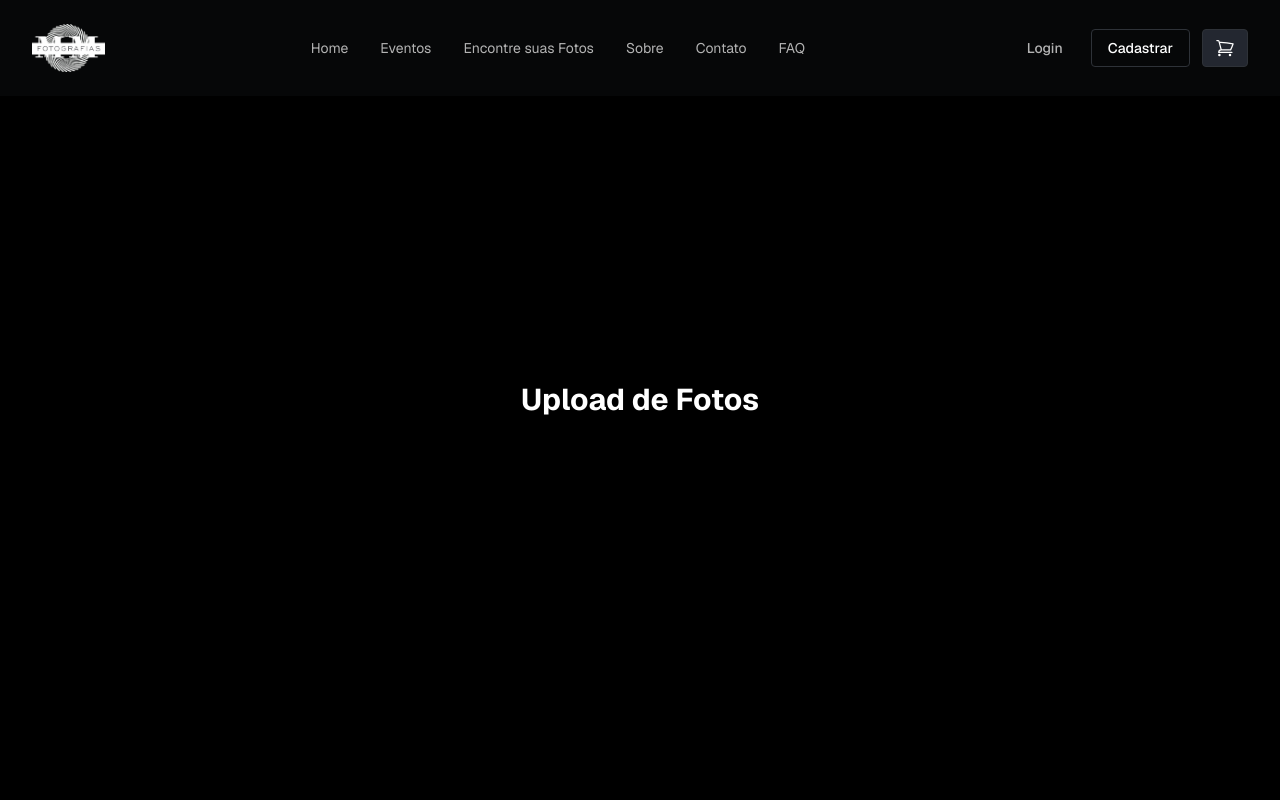
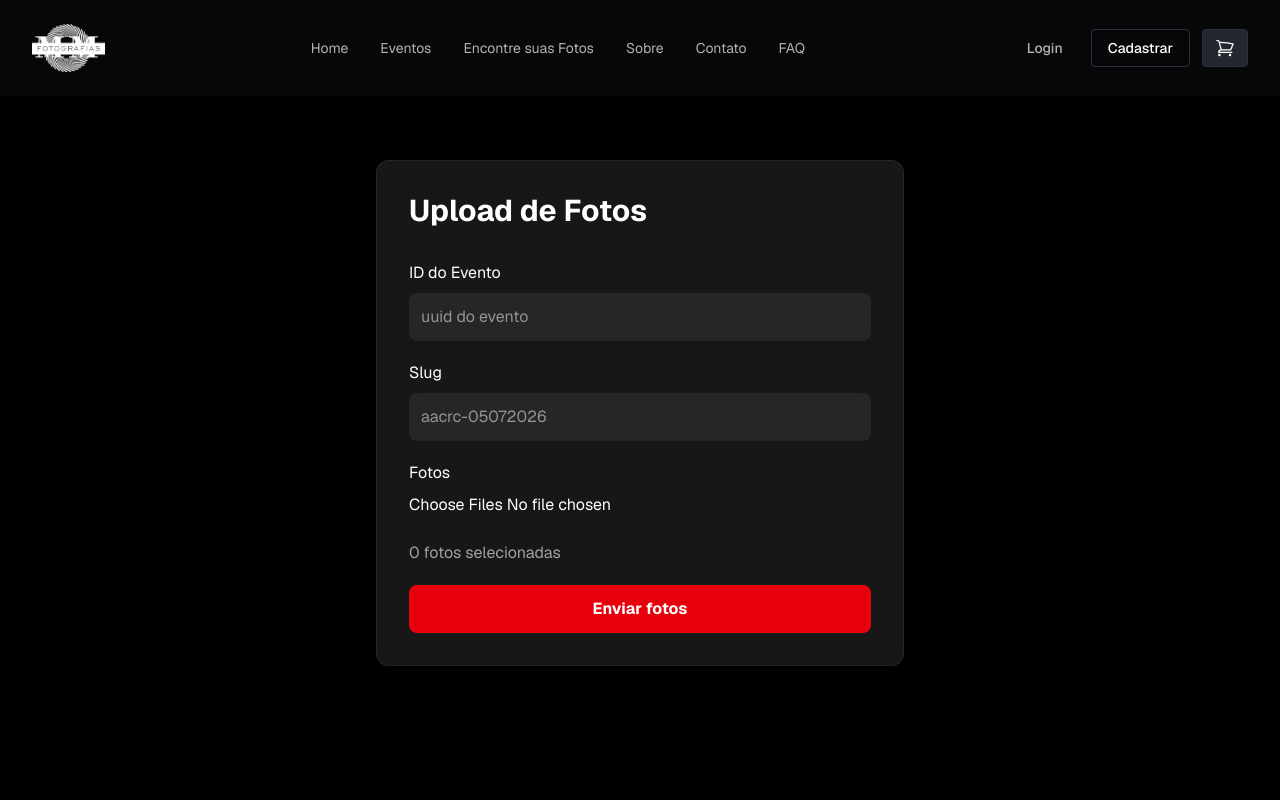
Before and after one commit to bytheusss/mm-fotografias, a Next.js app: page /admin/upload in a window 1280 px wide. Shown: the top 800 px of the page. Built offline with nearby package versions, Linux system fonts and the light colour scheme.

Commit message:
corrige layout upload admin

```diff
--- a/src/app/admin/upload/page.tsx
+++ b/src/app/admin/upload/page.tsx
@@ -1,9 +1,230 @@
+"use client";
+
+import { useState } from "react";
+
 export default function UploadPage() {
-    return (
-      <main className="min-h-screen bg-black text-white flex items-center justify-center">
-        <h1 className="text-3xl font-bold">
-          Upload de Fotos
-        </h1>
-      </main>
+
+  const [files,setFiles] = useState<File[]>([]);
+  const [eventId,setEventId] = useState("");
+  const [slug,setSlug] = useState("");
+
+  const [loading,setLoading] = useState(false);
+  const [message,setMessage] = useState("");
+
+
+  async function handleUpload(){
+
+    if(!files.length){
+      alert("Selecione as fotos");
+      return;
+    }
+
+    const formData = new FormData();
+
+    files.forEach(file=>{
+      formData.append("files", file);
+    });
+
+    formData.append("event_id", eventId);
+    formData.append("slug", slug);
+
+    setLoading(true);
+
+    const response = await fetch(
+      "/api/upload-batch",
+      {
+        method:"POST",
+        body:formData
+      }
     );
+
+    const data = await response.json();
+
+
+    if(data.success){
+
+      setMessage(
+        `${data.total} fotos enviadas com sucesso!`
+      );
+
+    }else{
+
+      setMessage(
+        data.error || "Erro"
+      );
+
+    }
+
+    setLoading(false);
+
   }
+
+
+  return (
+
+    <main
+      className="
+        min-h-screen
+        bg-black
+        text-white
+        pt-32
+        pb-20
+      "
+    >
+
+      <div
+        className="
+          max-w-xl
+          mx-auto
+          px-6
+          mt-8
+        "
+      >
+
+        <div
+          className="
+            bg-neutral-900
+            rounded-xl
+            p-8
+            border
+            border-neutral-800
+          "
+        >
+
+          <h1
+            className="
+              text-3xl
+              font-bold
+              mb-8
+            "
+          >
+            Upload de Fotos
+          </h1>
+
+
+          <label className="block mb-2">
+            ID do Evento
+          </label>
+
+          <input
+            className="
+              w-full
+              bg-neutral-800
+              rounded-lg
+              p-3
+              mb-5
+              outline-none
+            "
+            placeholder="uuid do evento"
+            value={eventId}
+            onChange={
+              e=>setEventId(e.target.value)
+            }
+          />
+
+
+          <label className="block mb-2">
+            Slug
+          </label>
+
+          <input
+            className="
+              w-full
+              bg-neutral-800
+              rounded-lg
+              p-3
+              mb-5
+              outline-none
+            "
+            placeholder="aacrc-05072026"
+            value={slug}
+            onChange={
+              e=>setSlug(e.target.value)
+            }
+          />
+
+
+          <label className="block mb-2">
+            Fotos
+          </label>
+
+
+          <input
+            type="file"
+            multiple
+            accept="image/*"
+            className="
+              mb-6
+              block
+              w-full
+            "
+            onChange={
+              e=>
+                setFiles(
+                  Array.from(
+                    e.target.files || []
+                  )
+                )
+            }
+          />
+
+
+          <p
+            className="
+              text-neutral-400
+              mb-5
+            "
+          >
+            {files.length} fotos selecionadas
+          </p>
+
+
+          <button
+            onClick={handleUpload}
+            disabled={loading}
+            className="
+              w-full
+              bg-red-600
+              hover:bg-red-700
+              disabled:opacity-50
+              rounded-lg
+              py-3
+              font-bold
+              transition
+            "
+          >
+
+            {
+              loading
+              ?
+              "Enviando..."
+              :
+              "Enviar fotos"
+            }
+
+          </button>
+
+
+          {
+            message &&
+            <p
+              className="
+                mt-5
+                text-center
+                text-neutral-300
+              "
+            >
+              {message}
+            </p>
+          }
+
+
+        </div>
+
+      </div>
+
+    </main>
+
+  );
+
+}
```
